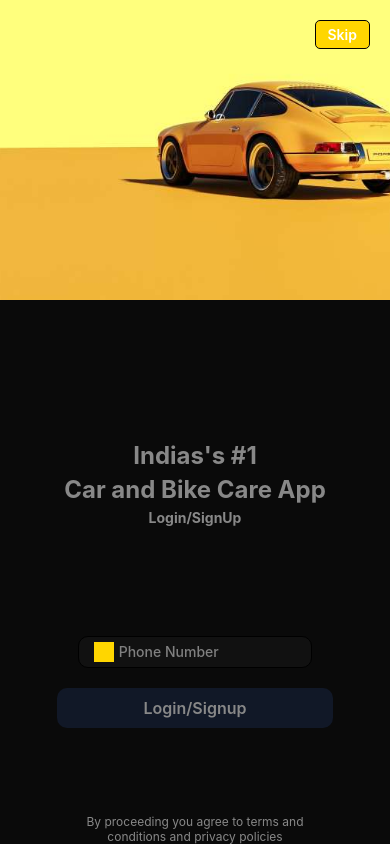
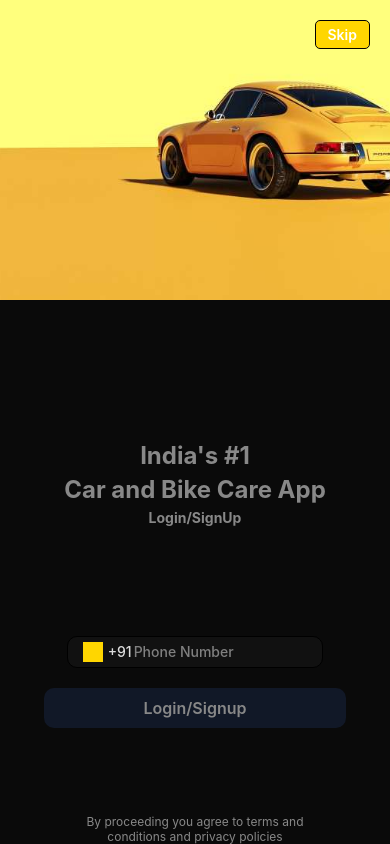
Before and after one commit to AnwarHasanKhan/react-native-CarNation, a React Native app: screen /SignIn in a window 390 px wide. Built offline with nearby package versions, Linux system fonts and the light colour scheme; grey boxes are pictures that could not be loaded.

Commit message:
LoginBtn disable logic

```diff
--- a/src/components/CustomButton.js
+++ b/src/components/CustomButton.js
@@ -1,12 +1,13 @@
 import { View, Text, TouchableOpacity } from 'react-native';
 import React from 'react';
 import { navigate } from '../navigation/NavigationService';
+import { Colors } from '../assets/Colors';
 
-const CustomButton = ({ title, bgcolor, textcolor, size, thick, onPress }) => {
+const CustomButton = ({ title, size, thick, onPress, disabled }) => {
   return (
     <TouchableOpacity
       style={{
-        backgroundColor: bgcolor,
+        backgroundColor: disabled ? Colors.featureBg : Colors.primary,
         justifyContent: 'center',
         alignItems: 'center',
         width: '100%',
@@ -16,10 +17,11 @@ const CustomButton = ({ title, bgcolor, textcolor, size, thick, onPress }) => {
         paddingHorizontal: 20,
       }}
       onPress={onPress}
+      disabled={disabled}
     >
       <Text
         style={{
-          color: textcolor,
+          color: disabled ? Colors.textMuted : Colors.appBg,
           fontSize: size,
           fontWeight: thick,
         }}
--- a/src/components/CustomTextInput.js
+++ b/src/components/CustomTextInput.js
@@ -1,4 +1,11 @@
-import { View, Text, Image, TextInput,TouchableOpacity, StyleSheet } from 'react-native';
+import {
+  View,
+  Text,
+  Image,
+  TextInput,
+  TouchableOpacity,
+  StyleSheet,
+} from 'react-native';
 import React from 'react';
 
 const CustomTextInput = ({
@@ -11,11 +18,17 @@ const CustomTextInput = ({
   keyboardType,
   secureTextEntry,
   tintColor,
-  inputbg
+  inputbg,
 }) => {
   return (
-    <View style={[styles.inputbox,{backgroundColor: inputbg}]}>
-      <Image source={icon} style={{ width: 20, height: 20 ,tintColor: tintColor }} />
+    <View style={[styles.inputbox, { backgroundColor: inputbg }]}>
+      <Image
+        source={icon}
+        style={{ width: 20, height: 20, tintColor: tintColor }}
+      />
+
+      <View style={{ flexDirection: 'row', gap: 2, alignItems: 'center' }}>
+        <Text style={{ color: '#dddddd', fontWeight: '500' }}>+91</Text>
 
         <TextInput
           placeholder={placeholder}
@@ -24,14 +37,15 @@ const CustomTextInput = ({
           secureTextEntry={secureTextEntry}
           value={value}
           onChangeText={onChangeText}
-        style={{ flex: 1 ,color:'#dddddd',fontWeight:'500'}}
+          style={{ flex: 1, color: '#dddddd', fontWeight: '500' }}
         />
 
-      {rightIcon && (
+        {value >0 && rightIcon && (
           <TouchableOpacity onPress={onRightIconPress}>
-          <Image source={rightIcon} style={{ width: 20, height: 20 }} />
+            <Image source={rightIcon} style={{ width: 15, height: 15,tintColor: tintColor }} />
           </TouchableOpacity>
         )}
+      </View>
     </View>
   );
 };
@@ -46,8 +60,8 @@ const styles = StyleSheet.create({
     alignSelf: 'center',
     flexDirection: 'row',
     alignItems: 'center',
-    paddingHorizontal:15,
-    paddingVertical:5,
+    paddingHorizontal: 15,
+    paddingVertical: 5,
     gap: 5,
     overflow: 'hidden',
   },
--- a/src/screens/SignIn/SignIn.js
+++ b/src/screens/SignIn/SignIn.js
@@ -8,7 +8,7 @@ import {
   TouchableOpacity,
   View,
 } from 'react-native';
-import React from 'react';
+import React, { useState } from 'react';
 import { SafeAreaView } from 'react-native-safe-area-context';
 import Carousel from '../../components/Carousel/Carousel';
 import CustomButton from '../../components/CustomButton';
@@ -18,6 +18,7 @@ import { Colors } from '../../assets/Colors';
 import { navigate } from '../../navigation/NavigationService';
 
 const SignIn = () => {
+  const [phoneNo, setPhoneNo] = useState('');
   return (
     <>
       <StatusBar
@@ -66,7 +67,7 @@ const SignIn = () => {
                 gap: 5,
               }}
             >
-              <Text style={styles.text}>Indias's #1</Text>
+              <Text style={styles.text}>India's #1</Text>
               <Text style={styles.text}>Car and Bike Care App</Text>
               <Text style={[styles.text, { fontSize: 14 }]}>Login/SignUp</Text>
             </View>
@@ -80,15 +81,20 @@ const SignIn = () => {
             >
               <CustomTextInput
                 icon={require('../../assets/icons/call.png')}
+                rightIcon={require('../../assets/icons/close.png')}
+                onRightIconPress={()=>{
+                  setPhoneNo('')
+                }}
                 placeholder={'Phone Number'}
                 keyboardType={'numeric'}
+                value={phoneNo}
+                onChangeText={setPhoneNo}
                 inputbg={Colors.card}
                 tintColor={Colors.primary}
               />
               <CustomButton
                 title={'Login/Signup'}
-                bgcolor={Colors.featureBg}
-                textcolor={Colors.textMuted}
+                disabled={phoneNo?.length <10}
                 size={16}
                 thick={'600'}
               />
@@ -104,8 +110,7 @@ const SignIn = () => {
             color: Colors.textMuted,
           }}
         >
-              By proceeding you agree to terms and conditions and privacy
-              policies
+          By proceeding you agree to terms and conditions and privacy policies
         </Text>
       </SafeAreaView>
     </>
```
Also changed, not shown: src/assets/icons/close.png (added). Lines whose indentation alone changed are shown as unchanged.
